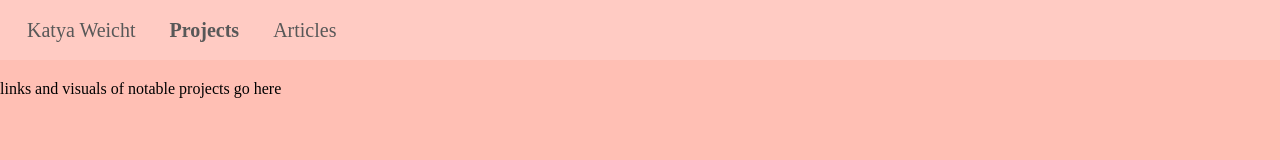
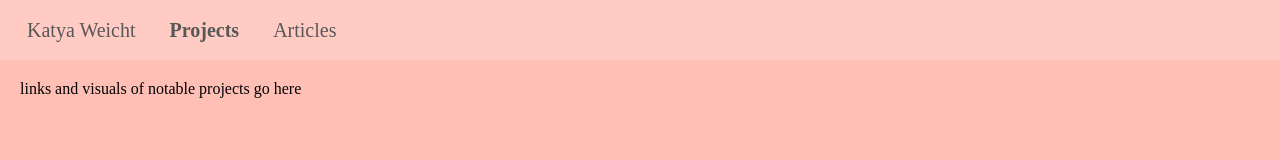
Before and after one commit to KatyaW-01/portfolio-website, a React (Vite) app in the folder portfolio/: page /projects in a window 1280 px wide. Shown: the top 160 px of the page. Built offline with nearby package versions, Linux system fonts and the light colour scheme.

Commit message:
import styling pages to components

```diff
--- a/portfolio/src/pages/Articles.jsx
+++ b/portfolio/src/pages/Articles.jsx
@@ -1,10 +1,13 @@
 import NavBar from "../components/NavBar"
+import '../styles/articles.css'
 
 function Articles() {
   return (
-    <div className='articles-component'>
-      <NavBar/>
-      <p>links to Medium articles go here</p>
+    <div>
+       <NavBar/>
+      <div className='articles-component'>
+        <p>links to Medium articles go here</p>
+      </div>
     </div>
   )
 }
--- a/portfolio/src/pages/Home.jsx
+++ b/portfolio/src/pages/Home.jsx
@@ -1,10 +1,13 @@
 import NavBar from "../components/NavBar"
+import '../styles/home.css'
 
 function Home() {
   return (
-    <div className='home-component'>
+    <div>
       <NavBar />
-      <p>home page with about me</p>
+      <div className='home-component'>
+        <p>home page with about me</p>
+      </div>
     </div>
   )
 }
--- a/portfolio/src/pages/Projects.jsx
+++ b/portfolio/src/pages/Projects.jsx
@@ -1,10 +1,13 @@
 import NavBar from "../components/NavBar"
+import '../styles/projects.css'
 
 function Projects() {
   return (
-    <div className='projects-component'>
+    <div>
       <NavBar />
-      <p>links and visuals of notable projects go here</p>
+      <div className='projects-component'>
+        <p>links and visuals of notable projects go here</p>
+      </div>
     </div>
   )
 }
```
